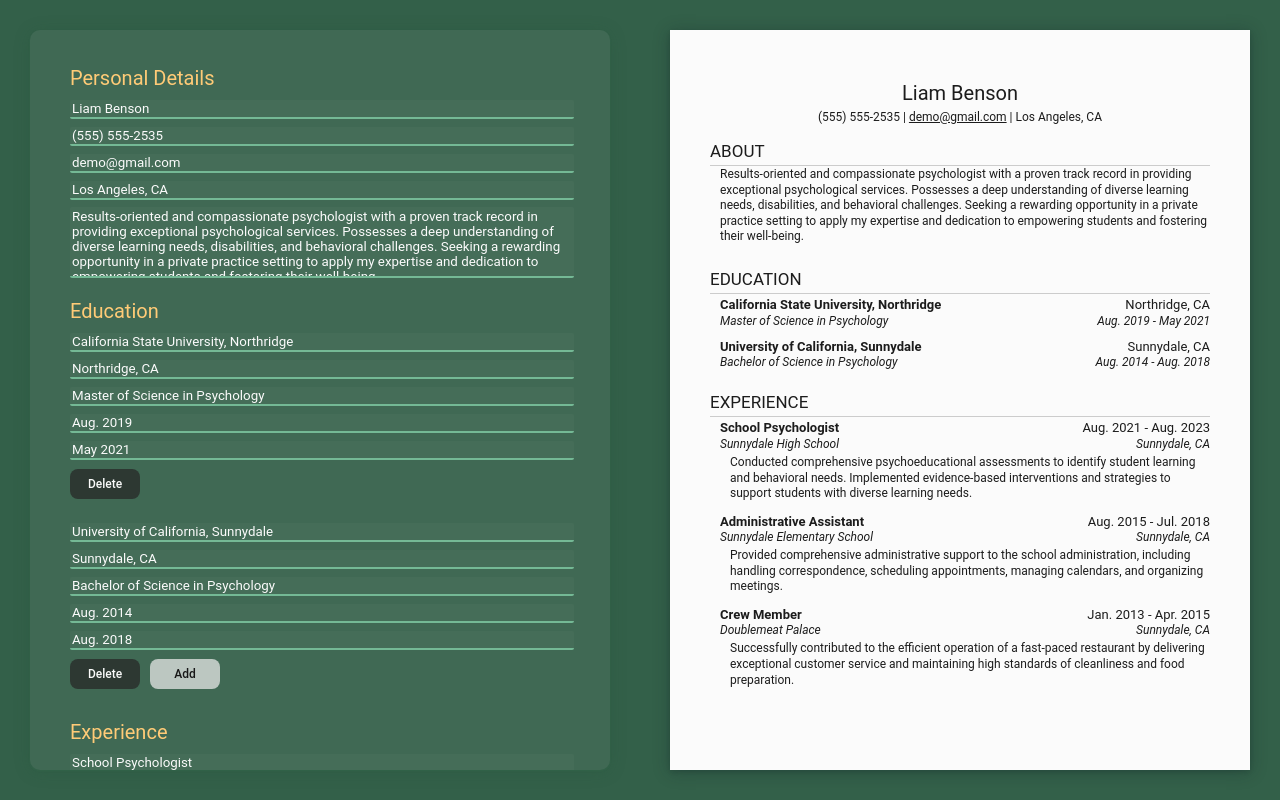
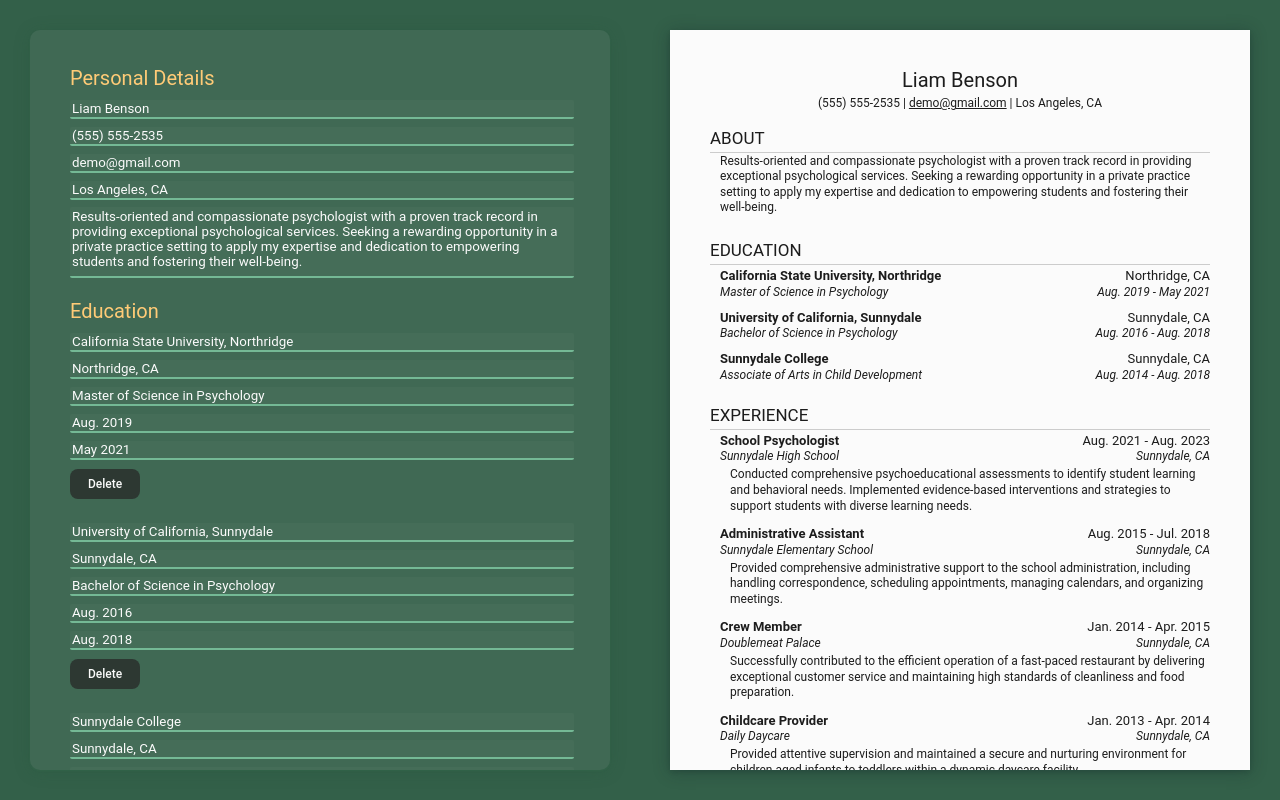
Before and after one commit to kristenmazza/cv-application, a React (Vite) app: page / in a window 1280 px wide. Built offline with nearby package versions, Linux system fonts and the light colour scheme.

Commit message:
Add demo information

```diff
--- a/src/components/App.jsx
+++ b/src/components/App.jsx
@@ -10,7 +10,7 @@ function App() {
   const [number, setNumber] = useState("(555) 555-2535");
   const [email, setEmail] = useState("demo@gmail.com");
   const [location, setLocation] = useState("Los Angeles, CA");
-  const [summary, setSummary] = useState("Results-oriented and compassionate psychologist with a proven track record in providing exceptional psychological services. Possesses a deep understanding of diverse learning needs, disabilities, and behavioral challenges. Seeking a rewarding opportunity in a private practice setting to apply my expertise and dedication to empowering students and fostering their well-being.")
+  const [summary, setSummary] = useState("Results-oriented and compassionate psychologist with a proven track record in providing exceptional psychological services. Seeking a rewarding opportunity in a private practice setting to apply my expertise and dedication to empowering students and fostering their well-being.")
 
   const initialEducationEntries = [
     {
@@ -25,6 +25,14 @@ function App() {
       school: "University of California, Sunnydale",
       schoolLocation: "Sunnydale, CA",
       schoolDegree: "Bachelor of Science in Psychology",
+      schoolDateStart: "Aug. 2016",
+      schoolDateEnd: "Aug. 2018",
+      id: crypto.randomUUID(),
+    },
+      {
+      school: "Sunnydale College",
+      schoolLocation: "Sunnydale, CA",
+      schoolDegree: "Associate of Arts in Child Development",
       schoolDateStart: "Aug. 2014",
       schoolDateEnd: "Aug. 2018",
       id: crypto.randomUUID(),
@@ -52,11 +60,29 @@ function App() {
     },
     {
       jobTitle: "Crew Member",
-      jobDateStart: "Jan. 2013",
+      jobDateStart: "Jan. 2014",
       jobDateEnd: "Apr. 2015",
       jobCompany:"Doublemeat Palace",
       jobLocation: "Sunnydale, CA",
       jobDescription: "Successfully contributed to the efficient operation of a fast-paced restaurant by delivering exceptional customer service and maintaining high standards of cleanliness and food preparation.",
+      id: crypto.randomUUID(),
+    },
+    {
+      jobTitle: "Childcare Provider",
+      jobDateStart: "Jan. 2013",
+      jobDateEnd: "Apr. 2014",
+      jobCompany:"Daily Daycare",
+      jobLocation: "Sunnydale, CA",
+      jobDescription: "Provided attentive supervision and maintained a secure and nurturing environment for children aged infants to toddlers within a dynamic daycare facility.",
+      id: crypto.randomUUID(),
+    },
+      {
+      jobTitle: "Babysitter",
+      jobDateStart: "Dec. 2011",
+      jobDateEnd: "Mar. 2013",
+      jobCompany:"Babysitter Club",
+      jobLocation: "Sunnydale, CA",
+      jobDescription: "Established a trusting and reliable relationship with parents and children as a dedicated member of the Babysitter Club, ensuring a safe and engaging environment during evening and weekend childcare sessions.",
       id: crypto.randomUUID(),
     }
   ]
--- a/src/styles/Resume.css
+++ b/src/styles/Resume.css
@@ -20,6 +20,7 @@
     font-size: 20px;
     font-weight: normal;
     line-height: 1;
+    margin-top: 0;
 }
 
 .resume-contact-row {
```
